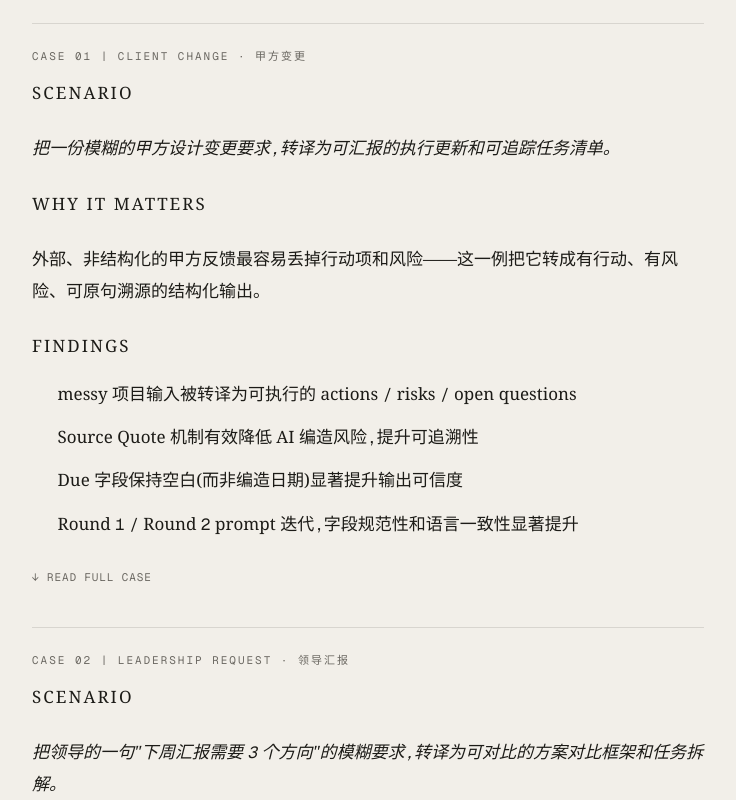
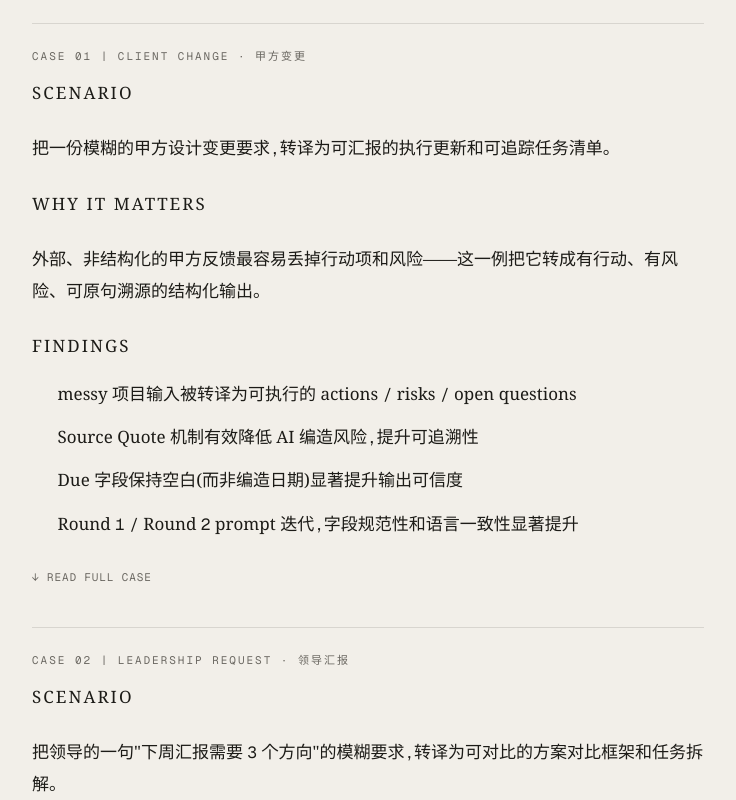
Before and after one commit to s1mple4869/hc-lai-site, a Next.js app: page /works/ai-workflow in a window 1280 px wide. Shown: the part 4240-5040 px from the top of the page, without its empty margins (272-1008 px from the left). Built offline with nearby package versions, Linux system fonts and the light colour scheme.

Commit message:
remove italic from CaseExpandable scenario field
Co-Authored-By: Claude Sonnet 4.6 <noreply@anthropic.com>
Claude-Session: https://claude.ai/code/session_01YaoeMjbquMBVoMujHM9p8m

```diff
--- a/app/components/mdx/CaseExpandable.tsx
+++ b/app/components/mdx/CaseExpandable.tsx
@@ -22,9 +22,9 @@ export default function CaseExpandable({
         {title}
       </div>
 
-      {/* Scenario — italic, prose-works p styles apply */}
+      {/* Scenario */}
       <p className="font-mono text-[10px] tracking-[0.12em] uppercase text-ink-muted mb-1">Scenario</p>
-      <p style={{ fontStyle: 'italic' }}>{scenario}</p>
+      <p>{scenario}</p>
 
       {/* Why it matters — prose-works p styles apply */}
       <p className="font-mono text-[10px] tracking-[0.12em] uppercase text-ink-muted mb-1 mt-4">Why it matters</p>
```
